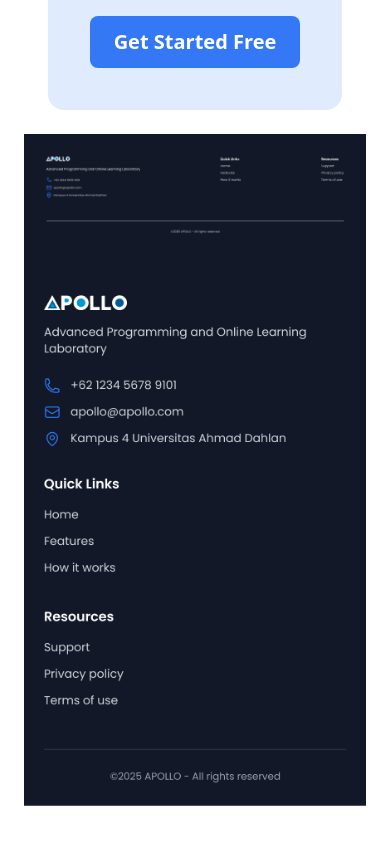
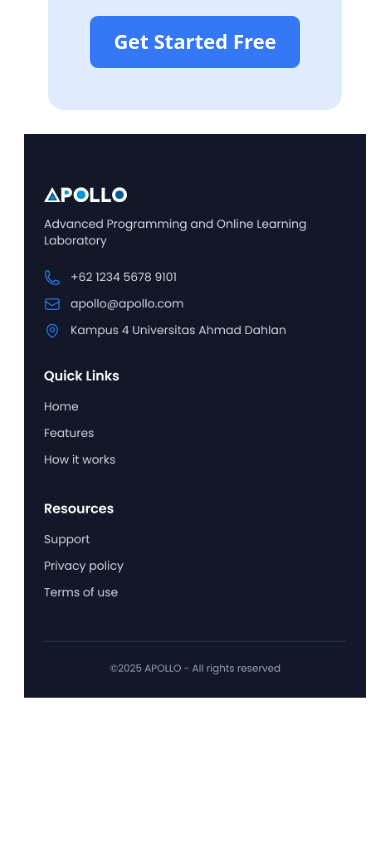
Before and after one commit to 2400016079-pixel/2400016079_tekwebprak5, a plain HTML site: page index.html in a window 390 px wide. Shown: the part 1646-2490 px from the top of the page. After the commit the page ends 2426 px from the top, so only its background shows below. Drawn offline with nearby package versions, Linux system fonts and the light colour scheme; a script that the page names is missing.

Commit message:
memperbaiki bug frame

```diff
--- a/index.html
+++ b/index.html
@@ -122,7 +122,7 @@
       </div>
     </section>
 
-    <img src="assets/images/frame-453.png" class="w-full" alt="frame">
+    <img src="assets/images/frame-453.png" class="hidden lg:block w-full" alt="frame">
 <!-- MOBILE ONLY -->
 <img src="assets/images/Section.png"
      alt="mobile section"
```
